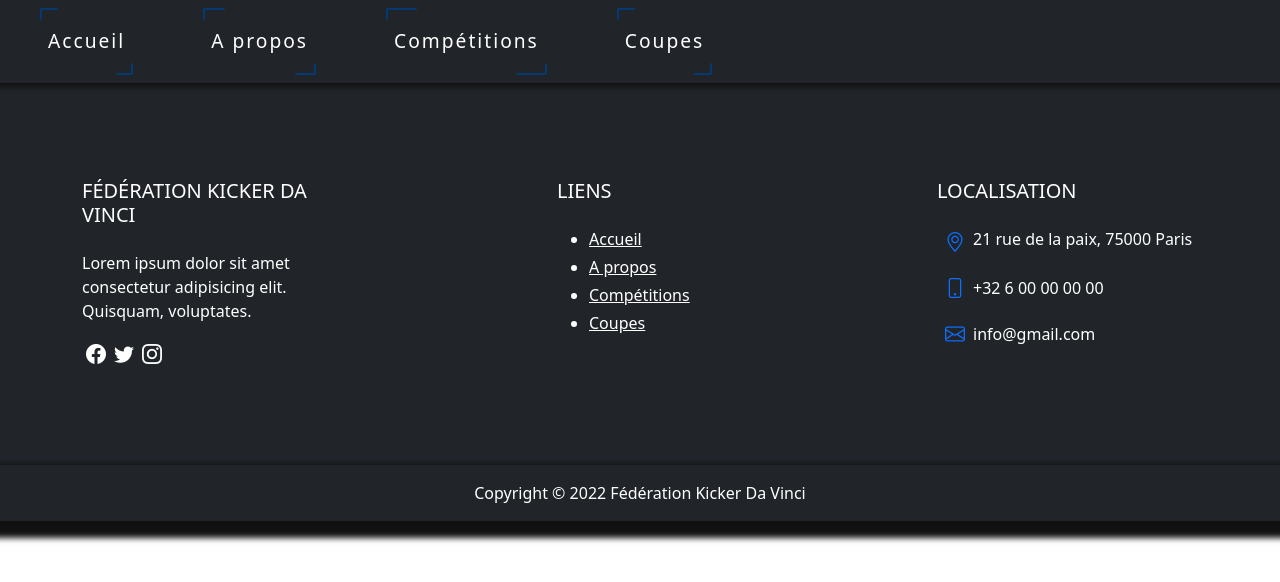
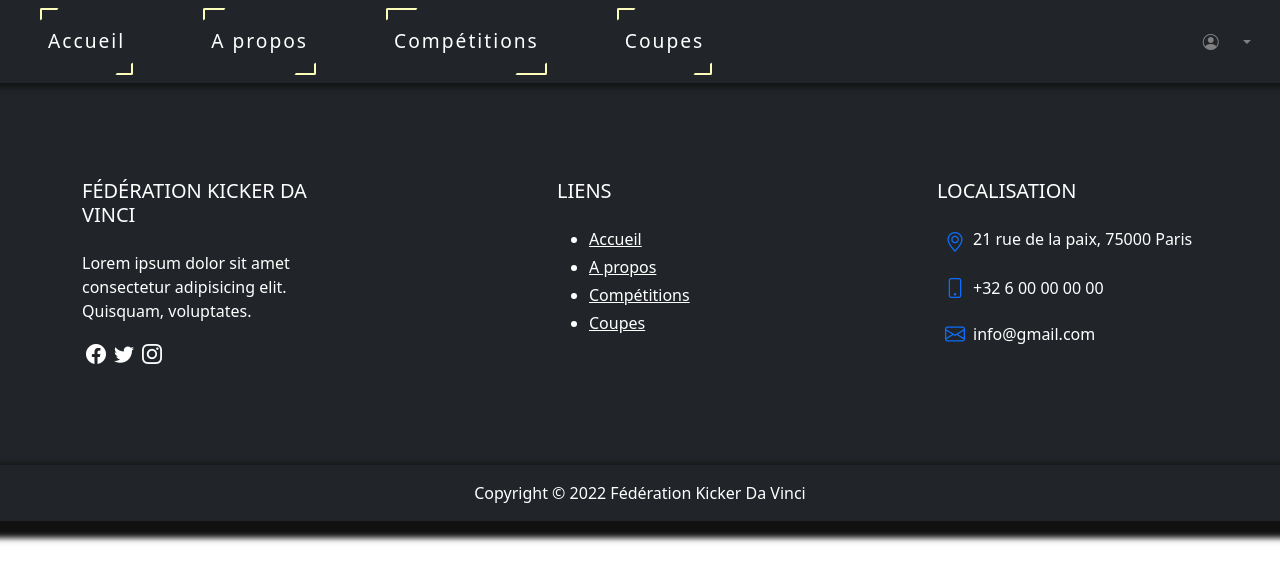
Before and after one commit to maximeVa/PFE_Project, an Angular app in the folder Frontend/: page / in a window 1280 px wide. Shown: the top 582 px of the page. Built offline with nearby package versions, Linux system fonts and the light colour scheme.

Commit message:
commit to change PC

```diff
--- a/Frontend/src/app/app.component.html
+++ b/Frontend/src/app/app.component.html
@@ -19,7 +19,18 @@
       </li>
     </ul>
   </div>
+  <div class="dropdown ms-auto " style="margin-right : 1vw" >
+    <a class="nav-item nav-link  dropdown-toggle" style="text-decoration : none; color: gray; cursor: pointer;"  id="dropdownMenuButton1" data-bs-toggle="dropdown" aria-expanded="false">
+      <i class="bi bi-person-circle"> &nbsp;&nbsp;</i>
+    </a>
+    <ul class="dropdown-menu dropdown-menu-end dropdown-menu" aria-labelledby="dropdownMenuButton1" >
+      <li><a class="dropdown-item" href="#">Log in</a></li>
+      <li><a class="dropdown-item" href="#">Profile</a></li>
+      <li><a class="dropdown-item" href="#">Something else here</a></li>
+    </ul>
+  </div>
 </nav>
+
   <!-- end navBar -->
 
   <!-- start content -->
--- a/Frontend/src/app/app.component.scss
+++ b/Frontend/src/app/app.component.scss
@@ -28,8 +28,8 @@
   right: 0;
   border-top-color: transparent;
   border-left-color: transparent;
-  border-bottom-color: #043972;
-  border-right-color: #043972;
+  border-bottom-color: #fcfeba;
+  border-right-color: #fcfeba;
 }
 
 .button14:before {
@@ -37,8 +37,8 @@
   left: 0;
   border-bottom-color: transparent;
   border-right-color: transparent;
-  border-top-color: #043972;
-  border-left-color: #043972;
+  border-top-color: #fcfeba;
+  border-left-color: #fcfeba;
 }
 
 .button14:hover:after, .button14:hover:before {
--- a/Frontend/src/app/homepage/homepage.component.html
+++ b/Frontend/src/app/homepage/homepage.component.html
@@ -1,7 +1,17 @@
 <!-- Background image -->
 <div class="bg-image">
-    <img src="/assets/images/Babyfoot.png" class="img-fluid"  alt="image">
 
-    <div class=""></div>
+    <div class="bg-image" style="background-image: url('https://github.com/maximeVa/PFE_Project/blob/main/Frontend/src/assets/images/Babyfoot.png?raw=true  ');height: 100vh;">
+        <div class="card" style="width: 18rem; margin-left:auto;margin-right:auto;">
+            <div class="card-body">
+              <h5 class="card-title">Card title</h5>
+              <h6 class="card-subtitle mb-2 text-muted">Card subtitle</h6>
+              <p class="card-text">Some quick example text to build on the card title and make up the bulk of the card's content.</p>
+              <a href="#" class="card-link">Card link</a>
+              <a href="#" class="card-link">Another link</a>
+            </div>
+        </div>
+    </div>
+
 </div>
 <!-- Background image -->
--- a/Frontend/src/app/homepage/homepage.component.scss
+++ b/Frontend/src/app/homepage/homepage.component.scss
@@ -1,4 +1,11 @@
 .bgimage{
     width: 100%;
     height: 100%;
+    z-index: 10;
 }
+.tag{
+    background-color: wheat;
+}
+.imageUnder{
+
+}
```
